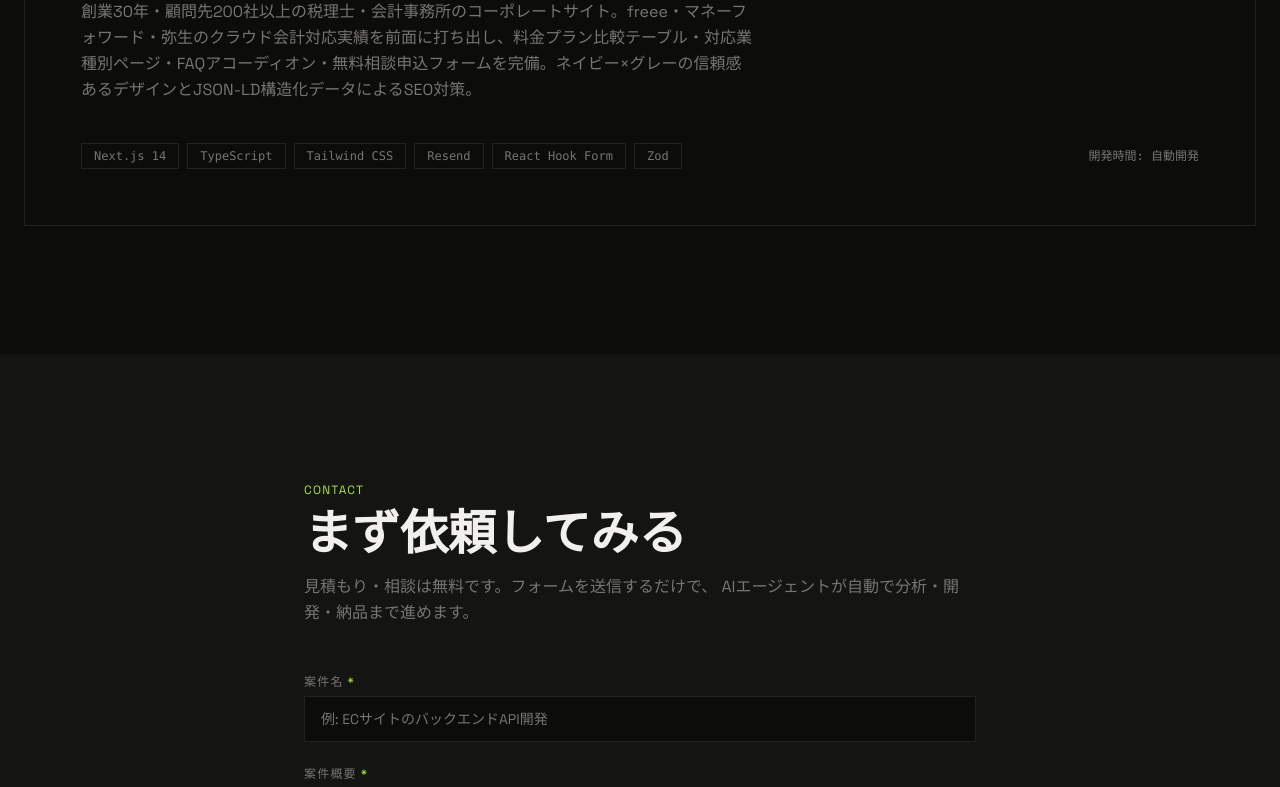
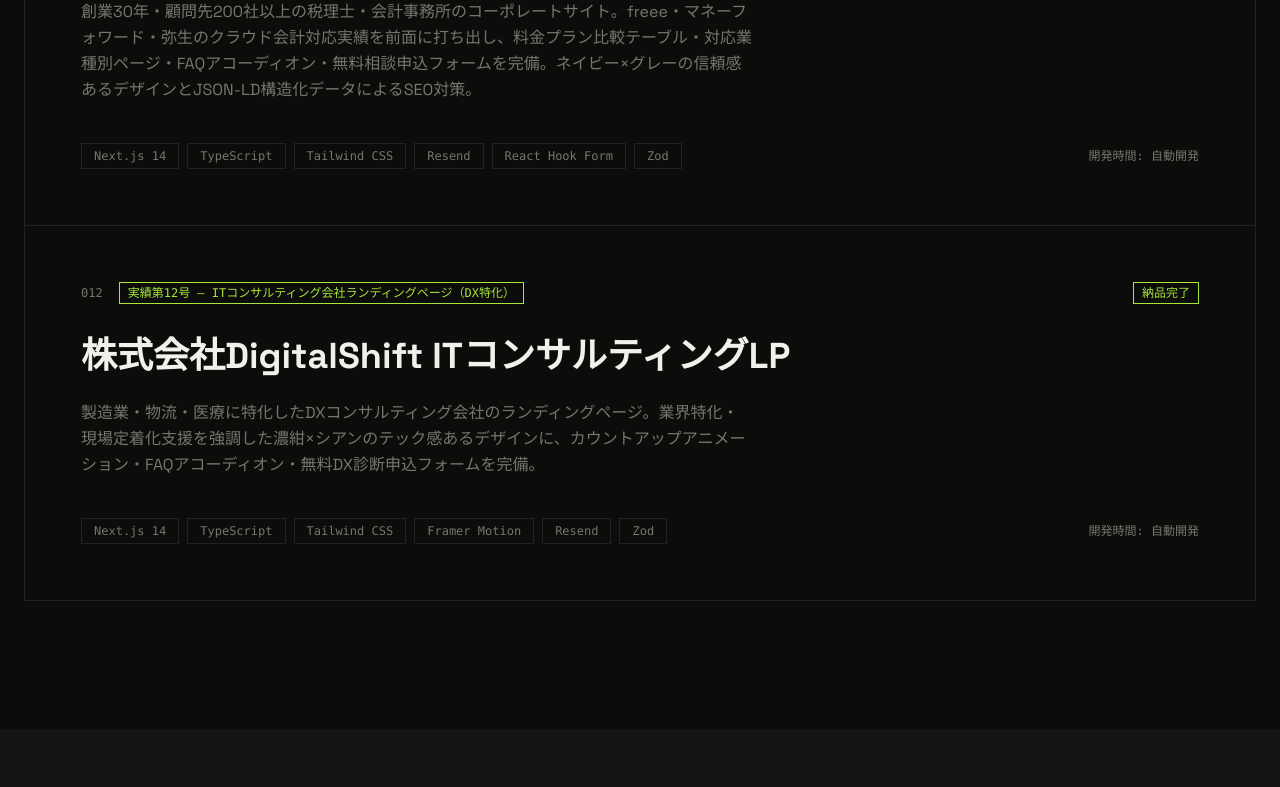
Before and after one commit to fengyinqiye-star/machina-portfolio, a Next.js app: page / in a window 1280 px wide. Shown: the part 6130-6917 px from the top of the page. Built offline with nearby package versions, Linux system fonts and the light colour scheme.

Commit message:
feat: 実績追加 — 株式会社DigitalShift ITコンサルティングLP

```diff
--- a/src/data/projects.ts
+++ b/src/data/projects.ts
@@ -125,4 +125,15 @@ export const PROJECTS: Project[] = [
     highlight: "実績第11号 — 会計事務所コーポレートサイト（クラウド会計・SEO特化）",
     url: "https://ai-company-2026-03-23t00-00-05-tax-accountant-l3m7l25v0.vercel.app",
   },
+  {
+    id: "2026-03-23T00-00-06-it-consulting",
+    title: "株式会社DigitalShift ITコンサルティングLP",
+    description:
+      "製造業・物流・医療に特化したDXコンサルティング会社のランディングページ。業界特化・現場定着化支援を強調した濃紺×シアンのテック感あるデザインに、カウントアップアニメーション・FAQアコーディオン・無料DX診断申込フォームを完備。",
+    techStack: ["Next.js 14", "TypeScript", "Tailwind CSS", "Framer Motion", "Resend", "Zod"],
+    duration: "自動開発",
+    status: "completed",
+    highlight: "実績第12号 — ITコンサルティング会社ランディングページ（DX特化）",
+    url: "https://ai-company-2026-03-23t00-00-06-1y3hhvteu.vercel.app",
+  },
 ];
```
